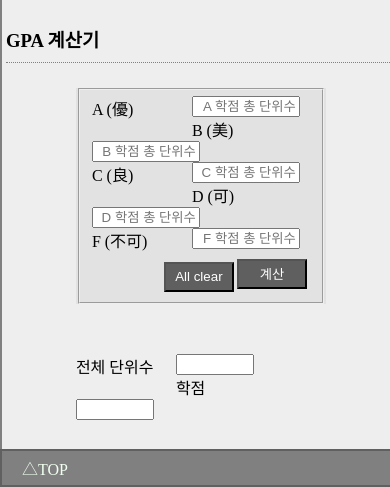
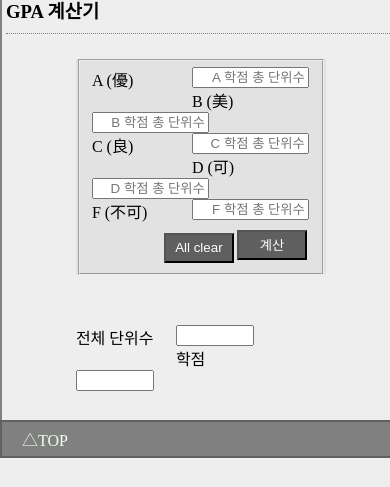
Before and after one commit to taewonb916/Practiceweb, a PHP site: page /gpacalculator.html in a window 390 px wide; the page is wider, and only the part inside the window is pictured. Shown: the part 1014-1501 px from the top of that part. After the commit the page ends 1472 px from the top of that part, so only its background shows below. Run offline with PHP 8.4, Linux system fonts and the light colour scheme.

Commit message:
fifth change

```diff
--- a/css/style.css
+++ b/css/style.css
@@ -179,7 +179,7 @@ header a:hover{
     text-align:left;
 }
 #Calculator input{
-    width: 100px;
+    width: px;
     text-align: right;
 }
 #Calculator input[type="button"]{
@@ -270,16 +270,22 @@ header a:hover{
         height: auto;
     }
     #GPA_formula img{
-        width: 100%;
-
+        width: 90%;
     }
     #GPA_calculator{
-        display: block;
+        display: inline-block;
     }
     #Calculator{
         margin: auto;
         border: none;
     }
+    #Calculator label, input{
+        display: inline-block;
+    }
+    #Calculator input{
+        width: 50%;
+    }
+
     #Result{
         margin: auto;
         padding: 25px;
--- a/gpacalculator.html
+++ b/gpacalculator.html
@@ -3,7 +3,7 @@
 <head>
     <meta charset="UTF-8">
     <meta http-equiv="X-UA-Compatible" content="IE=edge">
-    <meta name="viewport" content="width=device-width, initial-scale=1.0">
+    <meta name="viewport" content="user-scalable=no, width=device-width, initial-scale=1.0">
     <title>가고시마 대학 한국인유학생</title>
     <link rel="stylesheet" href="css/style.css">
 </head>
```
